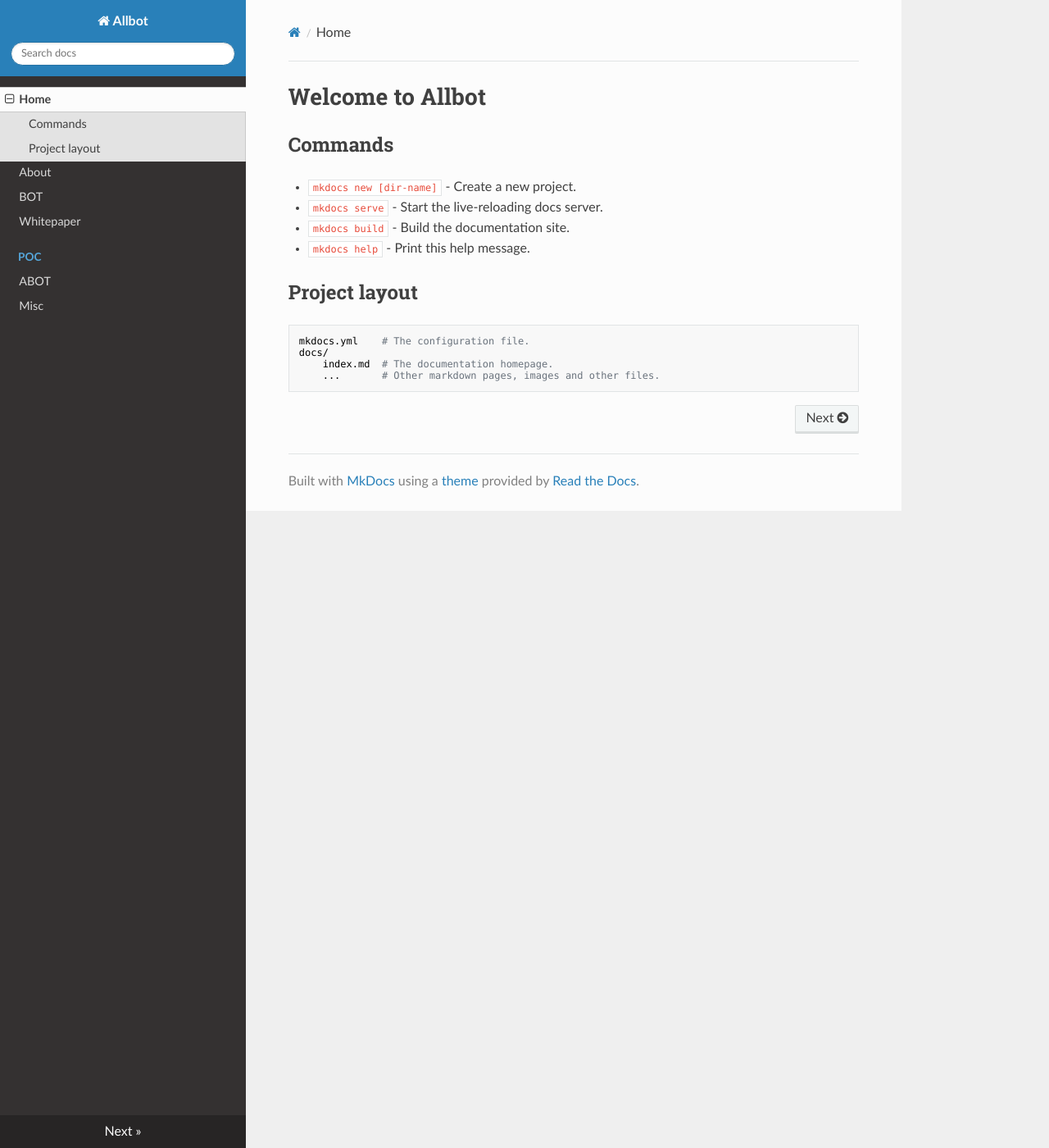
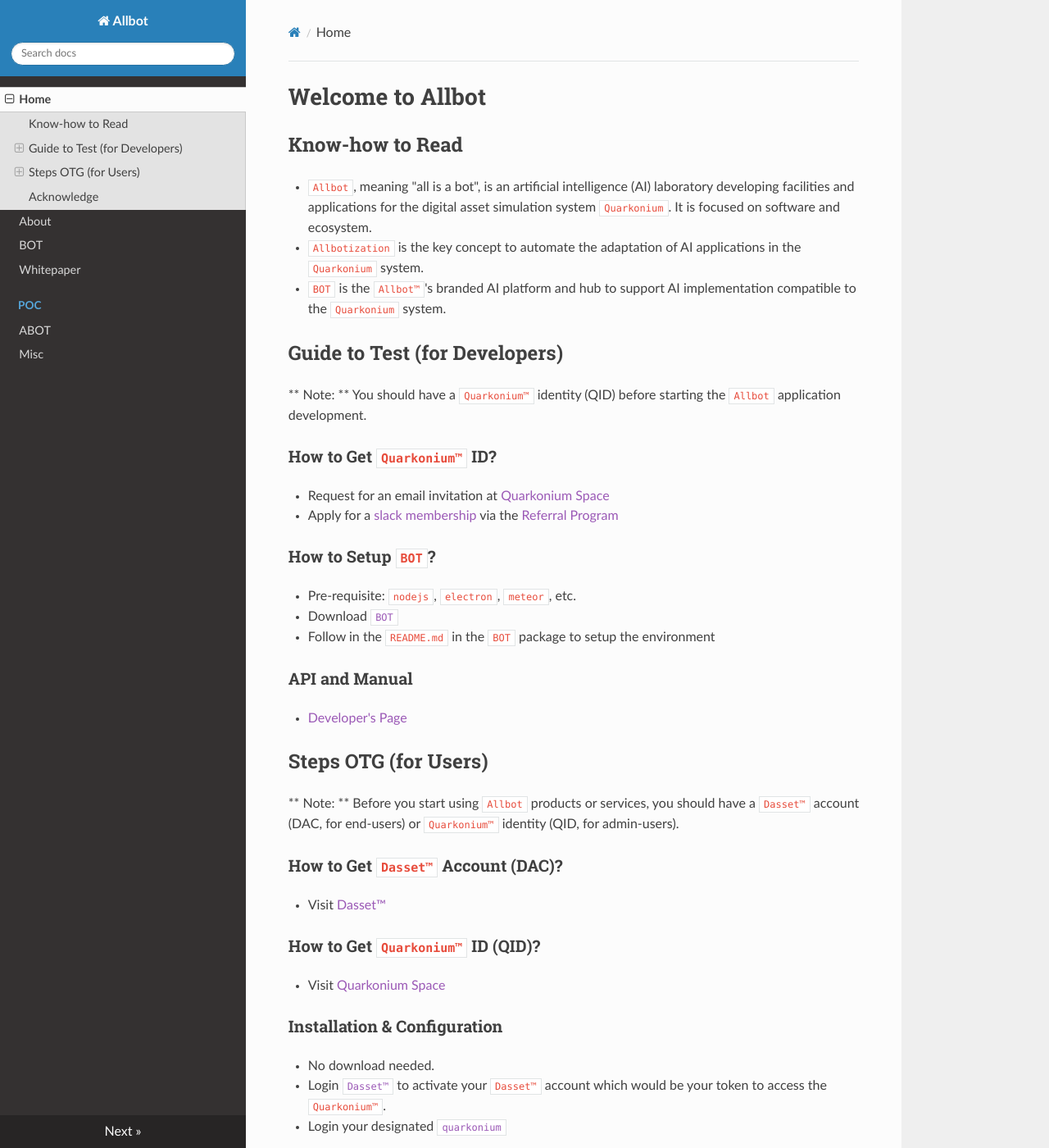
Before and after one commit to algobet/allbot.clover, an MkDocs documentation site: the page built from docs/index.md, in a window 1280 px wide and 1400 px high. Shown: the whole window at 82% size. Built offline with MkDocs 1.6.1, drawn with Linux system fonts in a browser that asks for light colours; nearby versions of some CDN libraries; old or Windows-style settings are respelled for this version of MkDocs; some of the changed text lies outside the part shown.

Commit message:
docs retouched

```diff
--- a/docs/index.md
+++ b/docs/index.md
@@ -1,16 +1,55 @@
 # Welcome to Allbot
 
+## Know-how to Read
 
-## Commands
+* `Allbot`, meaning "all is a bot", is an artificial intelligence (AI) laboratory developing facilities and applications for the digital asset simulation system `Quarkonium`. It is focused on software and ecosystem.
+* `Allbotization` is the key concept to automate the adaptation of AI applications in the `Quarkonium` system.
+* `BOT` is the `Allbot™`'s branded AI platform and hub to support AI implementation compatible to the `Quarkonium` system.
 
-* `mkdocs new [dir-name]` - Create a new project.
-* `mkdocs serve` - Start the live-reloading docs server.
-* `mkdocs build` - Build the documentation site.
-* `mkdocs help` - Print this help message.
 
-## Project layout
+## Guide to Test (for Developers)
 
-    mkdocs.yml    # The configuration file.
-    docs/
-        index.md  # The documentation homepage.
-        ...       # Other markdown pages, images and other files.
+** Note: **
+You should have a `Quarkonium™` identity (QID) before starting the `Allbot` application development.
+
+### How to Get `Quarkonium™` ID?
+- Request for an email invitation at [Quarkonium Space]()
+- Apply for a [slack membership]() via the [Referral Program]()
+
+### How to Setup `BOT`?
+- Pre-requisite: `nodejs`, `electron`, `meteor`, etc.
+- Download [`BOT`]()
+- Follow in the `README.md` in the `BOT` package to setup the environment
+
+### API and Manual
+- [Developer's Page]()
+
+## Steps OTG (for Users)
+
+** Note: **
+Before you start using `Allbot` products or services, you should have a `Dasset™` account (DAC, for end-users) or `Quarkonium™` identity (QID, for admin-users).
+
+### How to Get `Dasset™` Account (DAC)?
+- Visit [Dasset™]()
+
+### How to Get `Quarkonium™` ID (QID)?
+- Visit [Quarkonium Space]()
+
+### Installation & Configuration
+- No download needed.
+- Login [`Dasset™`]() to activate your `Dasset™` account which would be your token to access the `Quarkonium™`.
+- Login your designated [`quarkonium`]()
+
+### Get Ready
+- Topup
+- Early bird program
+- Referral program
+- Dassetization for Level II users
+- Allbotization for Level III users
+- Quarkonization for Level IV users
+
+
+## Acknowledge
+
+- Alphabet Inc.
+- Huawei Inc.
```
